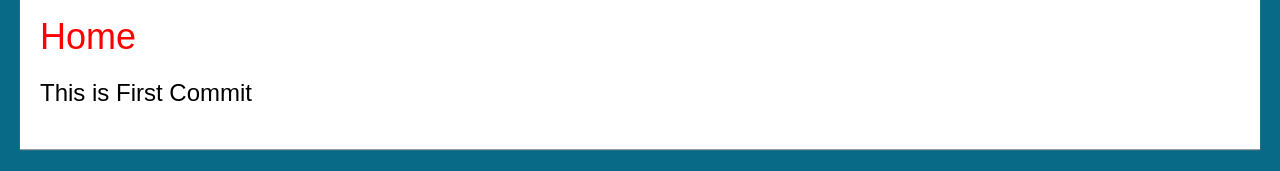
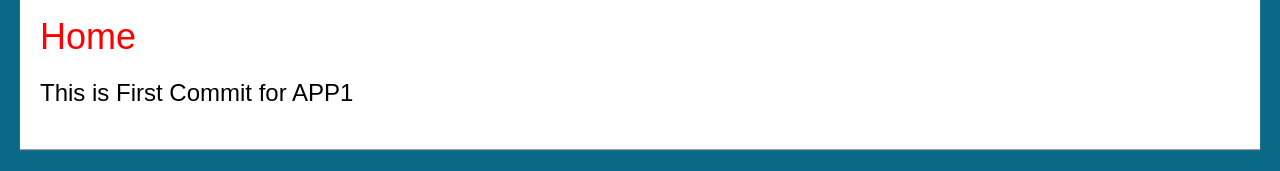
Before and after one commit to StrongPa55w0rd/microbot-app1, a plain HTML site: page code/index.html in a window 1280 px wide. Shown: the part 133-304 px from the top of the page. Drawn offline with Linux system fonts and the light colour scheme.

Commit message:
Revision 2

```diff
--- a/code/index.html
+++ b/code/index.html
@@ -31,7 +31,7 @@
 		<div id="content">
 			<h2>Home</h2>
 			<p>
-				This is First Commit
+				This is First Commit for APP1
 			</p>
 		</div>
 	</div>
```
